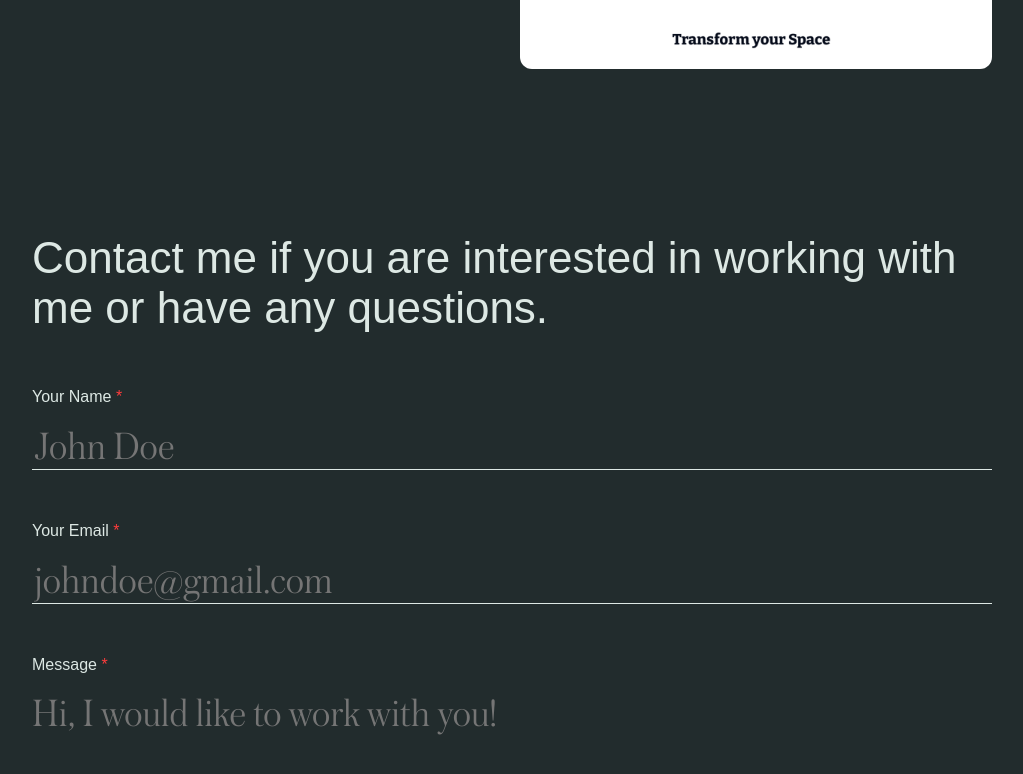
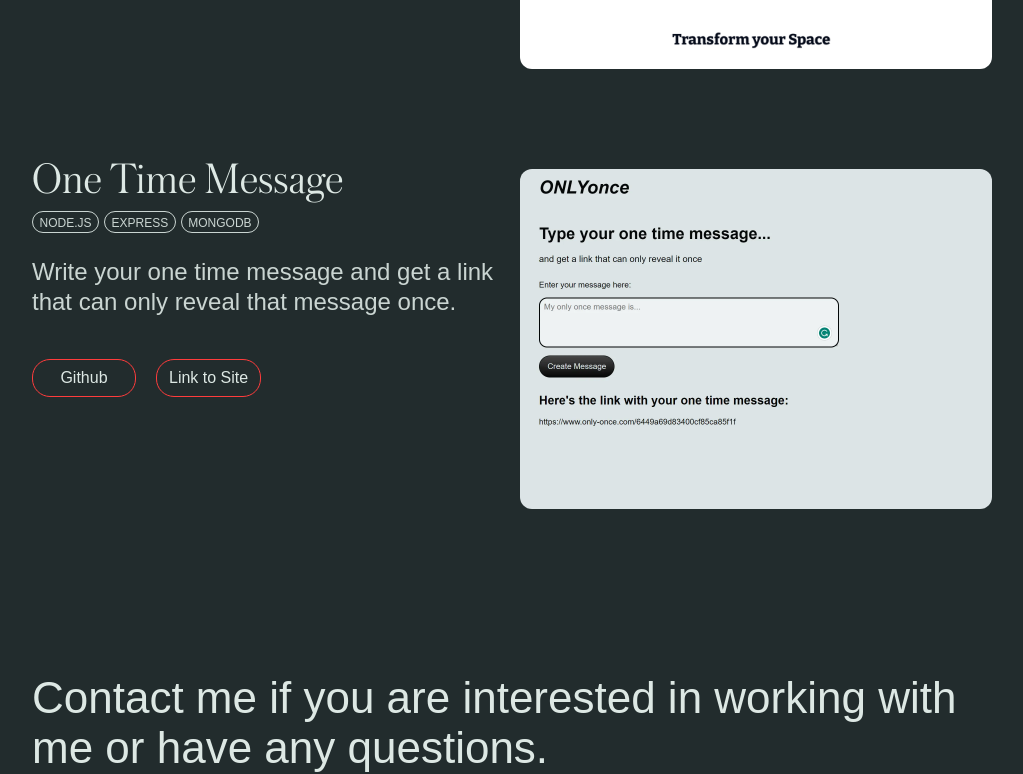
Before and after one commit to mgonza63/portfolio-website, a Next.js app: page / in a window 1280 px wide. Shown: the part 1671-2445 px from the top of the page, without its empty margins (128-1151 px from the left). Built offline with nearby package versions, Linux system fonts and the light colour scheme; a web font is replaced by a local one.

Commit message:
added one time message project

```diff
--- a/components/Projects/ProjectData.js
+++ b/components/Projects/ProjectData.js
@@ -22,20 +22,20 @@ export const ProjectData = [
     type: "Client Work",
     learn: "/projects/c4construction",
     site: "https://www.c4-construction.com/"
-  }
-  // {
-  //   id: "email-scheduler",
-  //   title: "Email Scheduler",
-  //   pills: ["NODE.JS", "EXPRESS", "MONGODB"],
-  //   thumbnail: "/images/email-scheduler/email1.png",
-  //   webp:"/images/email-scheduler/email1.webp",
+  },
+  {
+    id: "only-once",
+    title: "One Time Message",
+    pills: ["NODE.JS", "EXPRESS", "MONGODB"],
+    thumbnail: "/images/email-scheduler/email1.png",
+    webp:"/images/only-once/only-once.webp",
 
-  //   shortCopy:
-  //     "Schedule an email to any email address and whatever day you want.",
-  //   type: "Fullstack Projects",
-  //   learn: "https://github.com/mgonza63/node-email",
-  //   site: "https://emailcapsule.herokuapp.com/"
-  // },
+    shortCopy:
+      "Write your one time message and get a link that can only reveal that message once.",
+    type: "Fullstack Projects",
+    learn: "https://github.com/mgonza63/only-once",
+    site: "https://www.only-once.com/"
+  },
   // {
   //   id: "note-taker",
   //   title: "Note Taker",
```
Also changed, not shown: public/images/only-once/only-once.webp (added), 1 other file (tests, documents, lock files or other folders).
